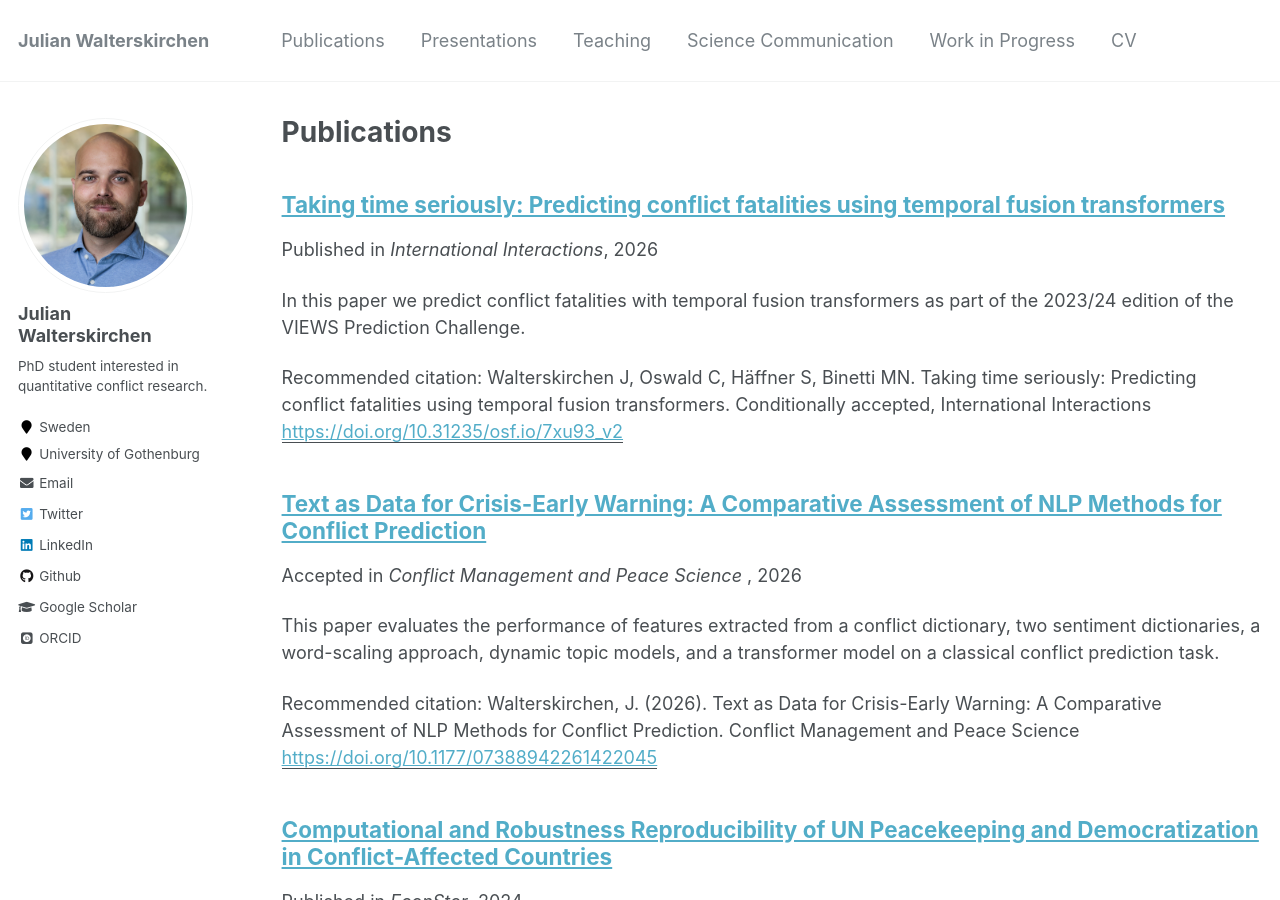
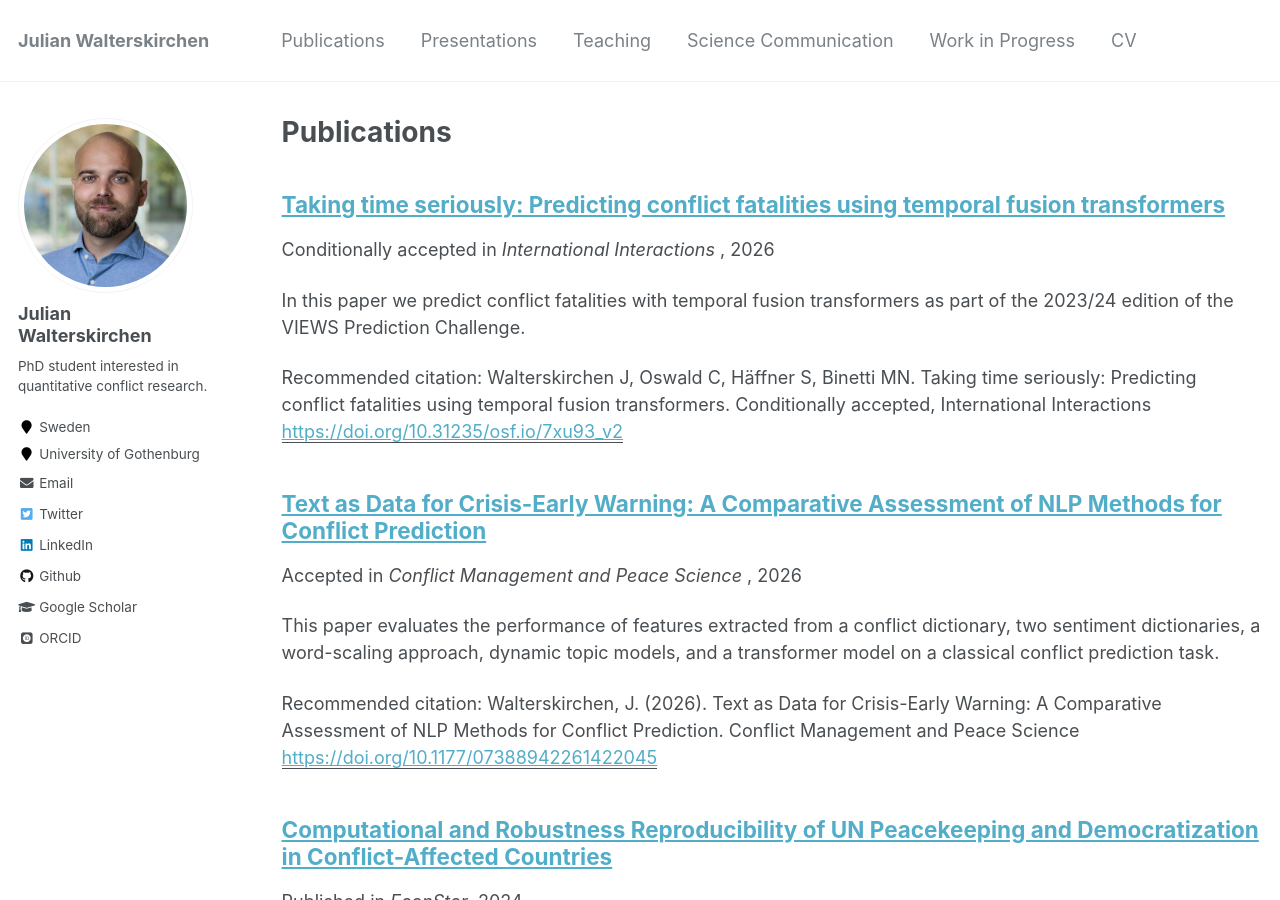
Before and after one commit to jwalterskirchen/jwalterskirchen.github.io, a Jekyll site: the page built from _pages/publications.md, in a window 1280 px wide and 900 px high. Built offline with Jekyll 4.4.1, drawn with Linux system fonts in a browser that asks for light colours; some web fonts are replaced.

Commit message:
Update publication status to 'conditionally accepted'

```diff
--- a/_publications/2026-01-23-tft.md
+++ b/_publications/2026-01-23-tft.md
@@ -4,6 +4,7 @@ collection: publications
 permalink: /publication/2026-01-23-tft
 excerpt: 'In this paper we predict conflict fatalities with temporal fusion transformers as part of the 2023/24 edition of the VIEWS Prediction Challenge.'
 date: 2026-01-23
+status: 'conditionally accepted'
 venue: 'International Interactions'
 paperurl: 'https://doi.org/10.31235/osf.io/7xu93_v2'
 citation: 'Walterskirchen J, Oswald C, Häffner S, Binetti MN. Taking time seriously: Predicting conflict fatalities using temporal fusion transformers. Conditionally accepted, International Interactions'
```
